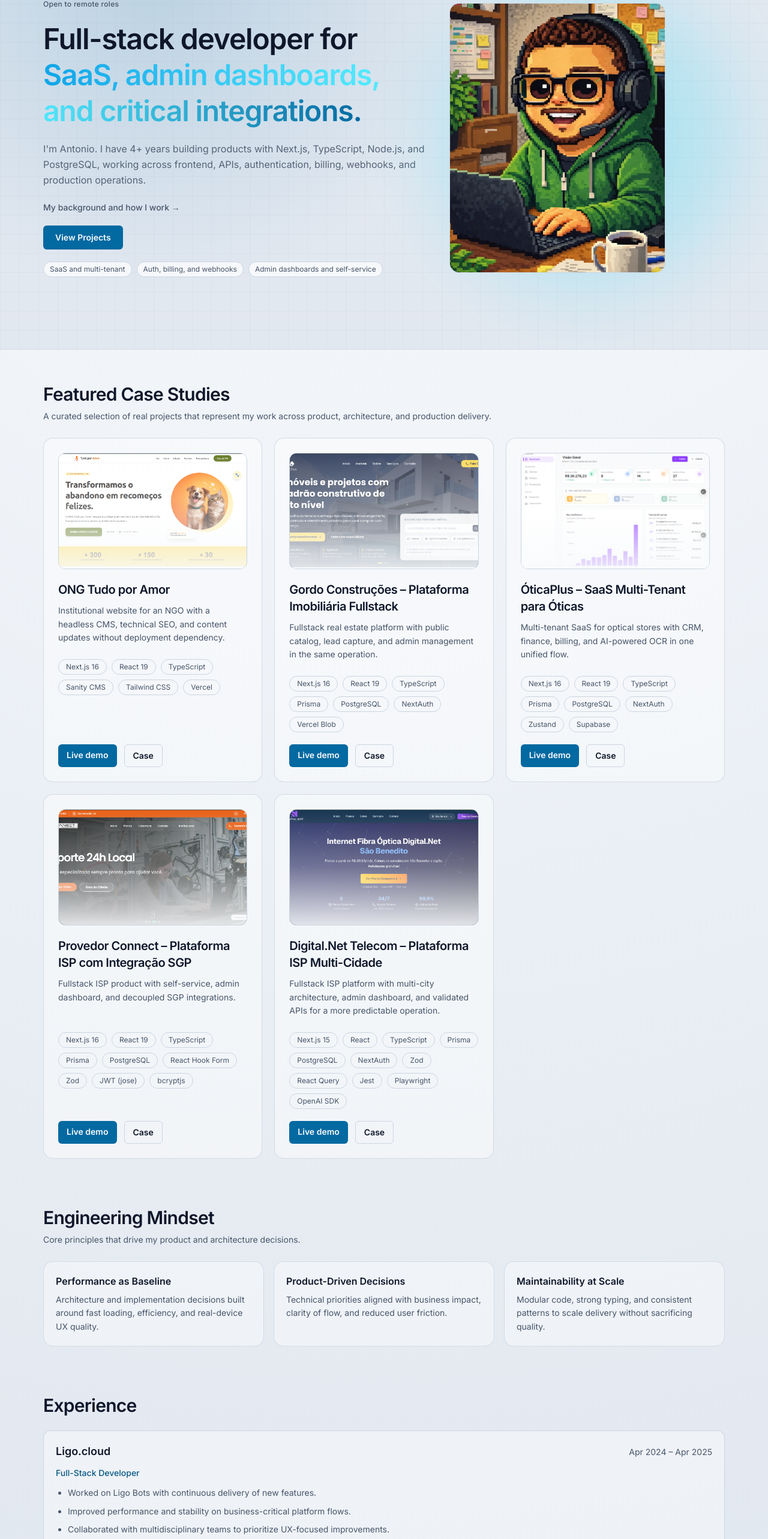
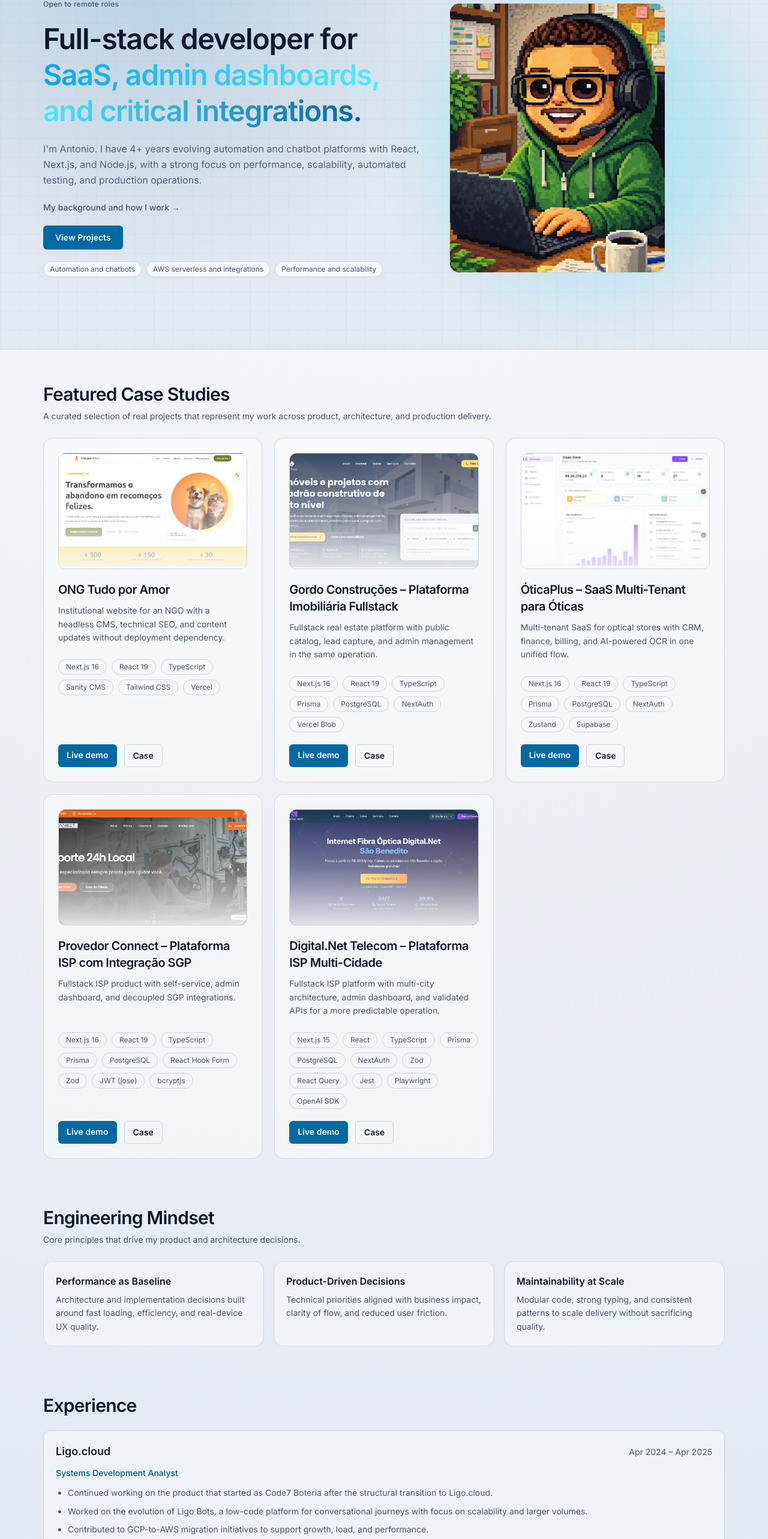
Before and after one commit to CarlosSb/antonio-gomes, a Next.js app: page /en in a window 1280 px wide. Shown: the part 189-2755 px from the top of the page at 60% size. Built offline with nearby package versions, Linux system fonts and the light colour scheme; no server answers; grey boxes are pictures that could not be loaded.

Commit message:
Atualiza resumo profissional e experiencia

```diff
--- a/src/content/profile.ts
+++ b/src/content/profile.ts
@@ -243,8 +243,8 @@ const sharedSkills = {
   frontend: ["React", "Next.js", "TypeScript"],
   backend: ["Node.js", "REST APIs"],
   quality: ["Jest", "Clean Code"],
-  cloud: ["AWS (Lambda, API Gateway)", "Git"],
-  databases: ["PostgreSQL", "MySQL", "MongoDB"],
+  cloud: ["AWS (Lambda, API Gateway, SQS, DynamoDB, S3)", "Git"],
+  databases: ["PostgreSQL", "MySQL", "MongoDB", "Redis"],
   architecture: ["DDD", "Hexagonal Architecture"],
 };
 
@@ -302,7 +302,7 @@ export const profileContent: Record<Locale, LocalizedProfileContent> = {
       ...sharedProfile,
       role: "Desenvolvedor Fullstack",
       summary:
-        "Desenvolvedor fullstack com 4+ anos construindo produtos com Next.js, TypeScript, Node.js e PostgreSQL, atuando em SaaS, painéis administrativos, integrações críticas, autenticação, billing e operação em produção.",
+        "Desenvolvedor de Software Fullstack com 4+ anos de experiência no ecossistema JavaScript (React.js, Next.js e Node.js), atuando na evolução de plataformas de automação e chatbots em cenários de crescimento e maior complexidade. Tenho experiência com modernização de legados, arquiteturas escaláveis, performance, testes automatizados, virtualização, caching, cloud AWS e arquiteturas desacopladas. Atualmente também exploro integração de aplicações com IA e LLMs.",
     },
     navigation: {
       home: "Início",
@@ -347,9 +347,9 @@ export const profileContent: Record<Locale, LocalizedProfileContent> = {
       headlineLead: "Desenvolvedor fullstack para",
       headlineAccent: "SaaS, painéis admin e integrações críticas.",
       description:
-        "Sou Antonio. Tenho 4+ anos construindo produtos com Next.js, TypeScript, Node.js e PostgreSQL, atuando em front-end, APIs, autenticação, billing, webhooks e operação em produção.",
+        "Sou Antonio. Tenho 4+ anos evoluindo plataformas de automação e chatbots com React, Next.js e Node.js, com foco em performance, escalabilidade, testes automatizados e operação em produção.",
       aboutLinkLabel: "Minha trajetória e forma de trabalhar →",
-      tags: ["SaaS e multi-tenant", "Auth, billing e webhooks", "Painéis admin e autoatendimento"],
+      tags: ["Automação e chatbots", "AWS serverless e integrações", "Performance e escalabilidade"],
     },
     homePage: {
       selectedWorkTitle: "Cases em Destaque",
@@ -433,10 +433,10 @@ export const profileContent: Record<Locale, LocalizedProfileContent> = {
         "Construo produtos web que precisam funcionar de verdade, do front-end à operação em produção.",
       homeAbout: {
         layerOneLines: [
-          "Sou desenvolvedor fullstack com 4+ anos no ecossistema JavaScript, atuando principalmente com Next.js, Node.js e TypeScript.",
-          "Gosto de produtos que combinam interface, regras de negócio, integrações e operação real no dia a dia.",
-          "Na Ligo.cloud, trabalhei na evolução do Ligo Bots, com foco em performance, estabilidade e entrega contínua.",
-          "Na Code7, atuei em uma plataforma low-code de automação, lidando com integrações, escalabilidade e manutenção de produto.",
+          "Sou desenvolvedor fullstack com 4+ anos no ecossistema JavaScript, com experiência na evolução de plataformas de automação e chatbots.",
+          "Tenho vivência com modernização de legados, performance, testes automatizados, virtualização, caching e arquiteturas desacopladas.",
+          "Na Ligo.cloud, continuei a evolução do Ligo Bots, contribuindo também em iniciativas de migração para AWS e arquitetura serverless.",
+          "Na Code7, atuei na sustentação e evolução da Boteria, equilibrando legado, integrações e entrega contínua de novas funcionalidades.",
         ],
         expandLabel: "Ver detalhes sobre como eu trabalho",
         workTitle: "Como eu trabalho",
@@ -459,31 +459,32 @@ export const profileContent: Record<Locale, LocalizedProfileContent> = {
       },
       introTitle: "Introdução",
       introPoints: [
-        "Sou desenvolvedor fullstack focado em produtos com integrações, autenticação, billing, pagamentos e webhooks.",
-        "Trabalho no front e no back, cuidando de interface, APIs, banco de dados e entrega em produção.",
-        "Procuro equilibrar velocidade com manutenção, observabilidade e segurança básica.",
-        "Costumo agregar mais valor em times que precisam de alguém com autonomia para atravessar produto e engenharia.",
+        "Sou desenvolvedor fullstack com foco em plataformas de automação, chatbots, integrações e fluxos críticos em produto.",
+        "Trabalho no front e no back, atuando com React, Next.js, Node.js, APIs, filas, banco de dados e entrega em produção.",
+        "Tenho experiência com modernização de legados, performance, testes automatizados, caching e arquiteturas mais desacopladas.",
+        "Costumo agregar mais valor em times que precisam evoluir produto sem perder estabilidade, manutenibilidade e visão de longo prazo.",
       ],
       timelineTitle: "Linha da Carreira",
       timelineItems: [
         {
           company: "Ligo.cloud",
           period: "Apr 2024 – Apr 2025",
-          role: "Desenvolvedor Fullstack",
+          role: "Analista de Desenvolvimento de Sistemas",
           highlights: [
-            "Evolução contínua do Ligo Bots com entrega de novas features.",
-            "Melhoria de performance e estabilidade em fluxos críticos.",
-            "Trabalho em conjunto com times multidisciplinares para melhorar UX.",
+            "Continuidade da atuação no Ligo Bots após a transição da Code7, com foco em escalabilidade e atendimento a maiores volumes.",
+            "Participação em iniciativas de migração de GCP para AWS e evolução de infraestrutura para suportar crescimento do produto.",
+            "Desenvolvimento de funcionalidades serverless com AWS Lambda, API Gateway, SQS, DynamoDB e S3.",
+            "Apoio à evolução para arquiteturas mais desacopladas, com testes automatizados, performance e maior manutenibilidade.",
           ],
         },
         {
           company: "Code7",
           period: "May 2021 – Apr 2024",
-          role: "Desenvolvedor de Software",
+          role: "Analista de Desenvolvimento de Sistemas",
           highlights: [
-            "Desenvolvimento de plataforma low-code para automação com chatbots.",
-            "Criação de integrações com APIs e serviços externos.",
-            "Otimização de fluxos e ajustes arquiteturais para escalabilidade.",
+            "Atuação no desenvolvimento e sustentação da Code7 Boteria, plataforma low-code para criação e gestão de chatbots.",
+            "Participação na modernização de um sistema legado, com interfaces em React e backend Node.js para orquestração e processamento assíncrono.",
+            "Experiência com MongoDB, Redis e integrações com APIs externas em cenários de maior volume e evolução contínua do produto.",
           ],
         },
       ],
@@ -573,21 +574,27 @@ export const profileContent: Record<Locale, LocalizedProfileContent> = {
       {
         company: "Ligo.cloud",
         period: "Apr 2024 – Apr 2025",
-        role: "Desenvolvedor Fullstack",
+        role: "Analista de Desenvolvimento de Sistemas",
         bullets: [
-          "Atuação no Ligo Bots com entrega contínua de novas features.",
-          "Evolução de performance e estabilidade em fluxos críticos da plataforma.",
-          "Colaboração com times multidisciplinares para priorizar melhorias orientadas a UX.",
+          "Continuidade da atuação no produto iniciado na Code7 Boteria após a transição estrutural para a Ligo.cloud.",
+          "Atuação na evolução do Ligo Bots, plataforma low-code para jornadas conversacionais com foco em escalabilidade e maior volume.",
+          "Participação em iniciativas de migração de GCP para AWS para suportar crescimento, carga e performance.",
+          "Desenvolvimento de funcionalidades serverless com AWS Lambda, API Gateway, SQS, DynamoDB e S3.",
+          "Apoio na evolução para arquiteturas mais desacopladas, com foco em manutenibilidade, testabilidade e testes automatizados.",
+          "Atuação orientada a performance e escalabilidade em um contexto de produto em expansão.",
         ],
       },
       {
         company: "Code7",
         period: "May 2021 – Apr 2024",
-        role: "Desenvolvedor de Software",
+        role: "Analista de Desenvolvimento de Sistemas",
         bullets: [
-          "Desenvolvimento de plataforma low-code para automação com chatbots.",
-          "Criação e manutenção de integrações com serviços externos e APIs.",
-          "Otimização de fluxos e melhorias arquiteturais para escalar entregas.",
+          "Atuação no desenvolvimento e sustentação da Code7 Boteria, plataforma low-code para criação e gestão de chatbots.",
+          "Participação na modernização de um sistema legado, equilibrando sustentação e evolução contínua do produto.",
+          "Desenvolvimento de interfaces em React (SPA), com foco em usabilidade e performance em fluxos complexos.",
+          "Integração com backend Node.js em módulos de orquestração, processamento assíncrono e uso de filas.",
+          "Experiência com MongoDB e Redis em cenários de grande volume de dados e necessidade de otimização de acesso.",
+          "Implementação de integrações com múltiplas APIs externas para suportar automações e jornadas conversacionais.",
         ],
       },
     ],
@@ -631,7 +638,7 @@ export const profileContent: Record<Locale, LocalizedProfileContent> = {
       ...sharedProfile,
       role: "Full-Stack Software Developer",
       summary:
-        "Full-stack developer with 4+ years building products with Next.js, TypeScript, Node.js, and PostgreSQL, working across SaaS, admin dashboards, critical integrations, authentication, billing, and production operations.",
+        "Full-stack software developer with 4+ years of experience in the JavaScript ecosystem (React.js, Next.js, and Node.js), working on the evolution of automation and chatbot platforms in growth and higher-complexity scenarios. I have experience with legacy modernization, scalable architectures, performance, automated testing, virtualization, caching, AWS cloud, and decoupled architectures. I am also currently exploring application integrations with AI and LLMs.",
     },
     navigation: {
       home: "Home",
@@ -676,9 +683,9 @@ export const profileContent: Record<Locale, LocalizedProfileContent> = {
       headlineLead: "Full-stack developer for",
       headlineAccent: "SaaS, admin dashboards, and critical integrations.",
       description:
-        "I'm Antonio. I have 4+ years building products with Next.js, TypeScript, Node.js, and PostgreSQL, working across frontend, APIs, authentication, billing, webhooks, and production operations.",
+        "I'm Antonio. I have 4+ years evolving automation and chatbot platforms with React, Next.js, and Node.js, with a strong focus on performance, scalability, automated testing, and production operations.",
       aboutLinkLabel: "My background and how I work →",
-      tags: ["SaaS and multi-tenant", "Auth, billing, and webhooks", "Admin dashboards and self-service"],
+      tags: ["Automation and chatbots", "AWS serverless and integrations", "Performance and scalability"],
     },
     homePage: {
       selectedWorkTitle: "Featured Case Studies",
@@ -762,10 +769,10 @@ export const profileContent: Record<Locale, LocalizedProfileContent> = {
         "I build web products that need to work in the real world, from frontend to production operations.",
       homeAbout: {
         layerOneLines: [
-          "I am a full-stack developer with 4+ years in the JavaScript ecosystem, working mainly with Next.js, Node.js, and TypeScript.",
-          "I enjoy products that mix interface, business rules, integrations, and real operational workflows.",
-          "At Ligo.cloud, I worked on the evolution of Ligo Bots, focusing on performance, stability, and continuous delivery.",
-          "At Code7, I contributed to a low-code automation platform, dealing with integrations, scalability, and long-term product maintenance.",
+          "I am a full-stack developer with 4+ years in the JavaScript ecosystem, with hands-on experience evolving automation and chatbot platforms.",
+          "My background includes legacy modernization, performance work, automated testing, virtualization, caching, and decoupled architectures.",
+          "At Ligo.cloud, I continued the evolution of Ligo Bots while contributing to AWS migration initiatives and serverless architecture.",
+          "At Code7, I worked on the maintenance and evolution of Boteria, balancing legacy constraints, integrations, and continuous feature delivery.",
         ],
         expandLabel: "See details about how I work",
         workTitle: "How I work",
@@ -788,31 +795,32 @@ export const profileContent: Record<Locale, LocalizedProfileContent> = {
       },
       introTitle: "Introduction",
       introPoints: [
-        "I am a full-stack developer focused on products with integrations, authentication, billing, payments, and webhooks.",
-        "I work across frontend and backend, handling interface, APIs, data, and production delivery.",
-        "I try to balance speed with maintainability, observability, and baseline security.",
-        "I add the most value in teams that need someone with enough autonomy to move across product and engineering.",
+        "I am a full-stack developer focused on automation platforms, chatbots, integrations, and critical product flows.",
+        "I work across frontend and backend, handling React, Next.js, Node.js, APIs, queues, databases, and production delivery.",
+        "My experience includes legacy modernization, performance work, automated testing, caching, and more decoupled architectures.",
+        "I add the most value in teams that need to evolve products without losing stability, maintainability, or long-term technical vision.",
       ],
       timelineTitle: "Career Timeline",
       timelineItems: [
         {
           company: "Ligo.cloud",
           period: "Apr 2024 – Apr 2025",
-          role: "Full-Stack Developer",
+          role: "Systems Development Analyst",
           highlights: [
-            "Continuously shipped new capabilities in Ligo Bots.",
-            "Improved performance and stability in business-critical flows.",
-            "Collaborated across teams to prioritize user-experience improvements.",
+            "Continued working on Ligo Bots after the transition from Code7, focusing on scalability and larger-volume conversational flows.",
+            "Contributed to GCP-to-AWS migration initiatives and infrastructure changes to support product growth.",
+            "Built serverless features with AWS Lambda, API Gateway, SQS, DynamoDB, and S3.",
+            "Supported the move toward more decoupled architectures, with emphasis on automated testing, performance, and maintainability.",
           ],
         },
         {
           company: "Code7",
           period: "May 2021 – Apr 2024",
-          role: "Software Developer",
+          role: "Systems Development Analyst",
           highlights: [
-            "Built low-code automation products for chatbot operations.",
-            "Implemented integrations with external APIs and services.",
-            "Optimized platform workflows and architectural consistency.",
+            "Worked on the development and maintenance of Code7 Boteria, a low-code platform for creating and managing chatbots.",
+            "Participated in the modernization of a legacy system, with React interfaces and Node.js backend modules for orchestration and async processing.",
+            "Worked with MongoDB, Redis, and multiple external APIs in higher-volume product scenarios.",
           ],
         },
       ],
@@ -901,21 +909,27 @@ export const profileContent: Record<Locale, LocalizedProfileContent> = {
       {
         company: "Ligo.cloud",
         period: "Apr 2024 – Apr 2025",
-        role: "Full-Stack Developer",
+        role: "Systems Development Analyst",
         bullets: [
-          "Worked on Ligo Bots with continuous delivery of new features.",
-          "Improved performance and stability on business-critical platform flows.",
-          "Collaborated with multidisciplinary teams to prioritize UX-focused improvements.",
+          "Continued working on the product that started as Code7 Boteria after the structural transition to Ligo.cloud.",
+          "Worked on the evolution of Ligo Bots, a low-code platform for conversational journeys with focus on scalability and larger volumes.",
+          "Contributed to GCP-to-AWS migration initiatives to support growth, load, and performance.",
+          "Developed serverless features using AWS Lambda, API Gateway, SQS, DynamoDB, and S3.",
+          "Supported the move toward more decoupled architectures, with focus on maintainability, testability, and automated testing.",
+          "Worked with strong attention to performance and scalability in a growing product context.",
         ],
       },
       {
         company: "Code7",
         period: "May 2021 – Apr 2024",
-        role: "Software Developer",
+        role: "Systems Development Analyst",
         bullets: [
-          "Developed a low-code automation platform focused on chatbot experiences.",
-          "Built and maintained integrations with external services and APIs.",
-          "Optimized platform flows and delivered architecture improvements for scalability.",
+          "Worked on the development and maintenance of Code7 Boteria, a low-code platform for creating and managing chatbots.",
+          "Participated in the modernization of a legacy system while balancing support work and continuous product evolution.",
+          "Built React SPA interfaces with focus on usability and performance in complex flows.",
+          "Integrated with Node.js backend modules for orchestration, asynchronous processing, and queue-based workflows.",
+          "Worked with MongoDB and Redis in higher-volume scenarios with optimization needs.",
+          "Implemented integrations with multiple external APIs to support automation and conversational journeys.",
         ],
       },
     ],
```
